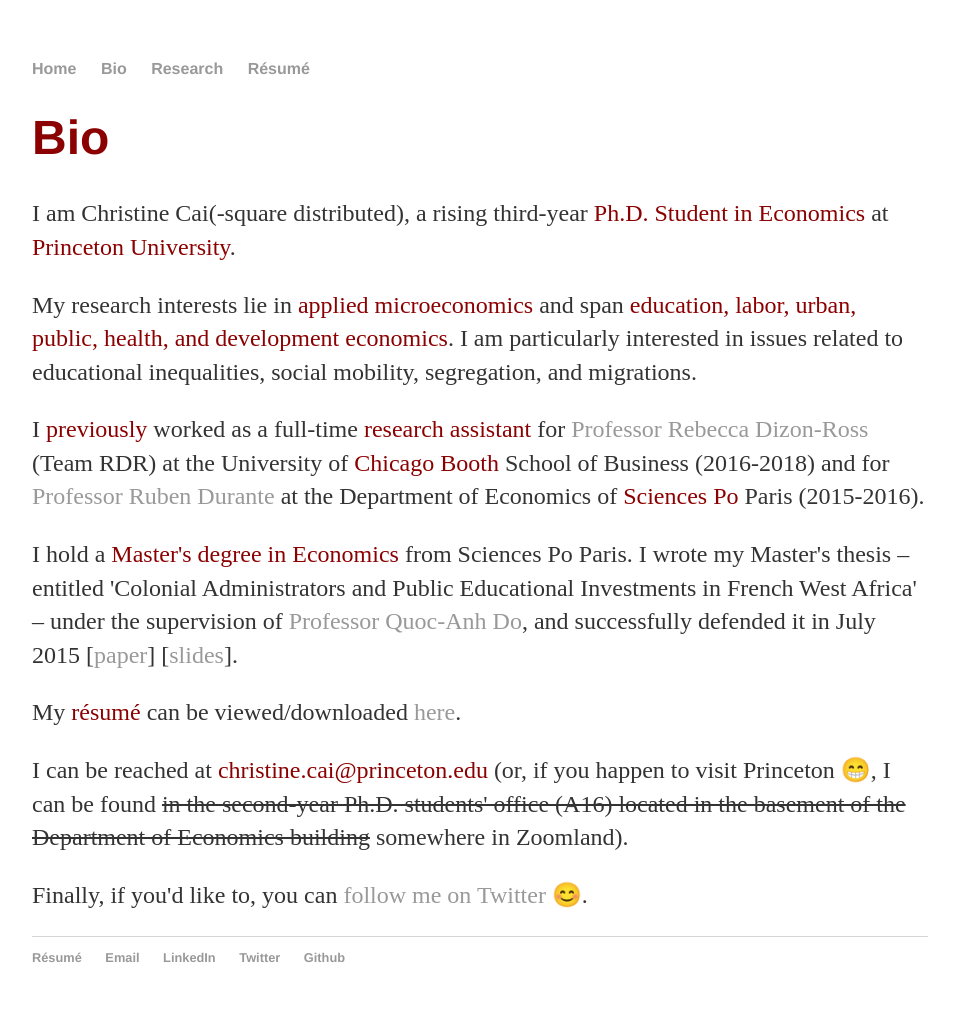
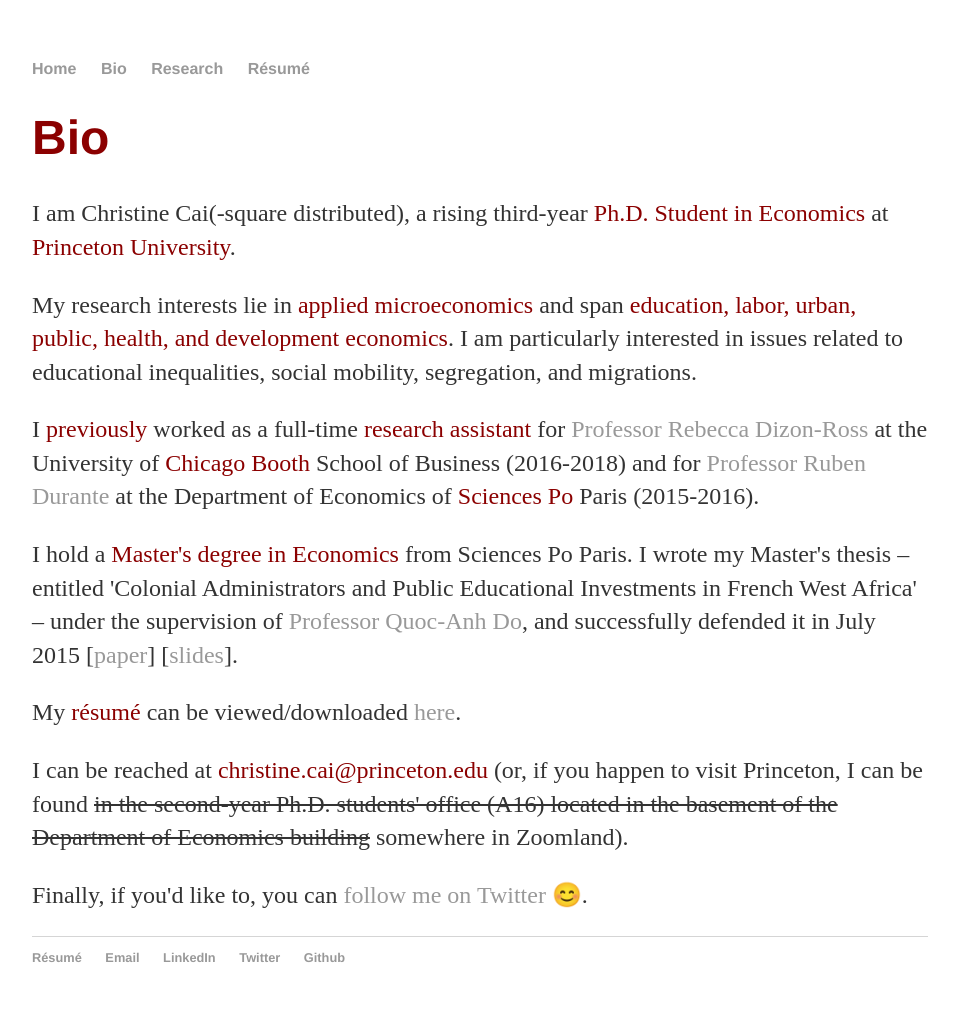
Before and after one commit to christinecai/christinecai.github.io, a Jekyll site: the page built from bio/Bio.html, in a window 1280 px wide. Shown: the whole page, without its empty margins (160-1119 px from the left). Built offline with Jekyll 4.4.1, drawn with Linux system fonts in a browser that asks for light colours.

Commit message:
Update Bio.html

```diff
--- a/bio/Bio.html
+++ b/bio/Bio.html
@@ -16,7 +16,7 @@
 			I am particularly interested in issues related to educational inequalities, social mobility, segregation, and migrations.</p>
 
 <p>I <font color="darkred">previously</font> worked as a full-time <font color="darkred">research assistant</font> for
-			<a href="http://faculty.chicagobooth.edu/rebecca.dizon-ross/">Professor Rebecca Dizon-Ross</a> (Team RDR)
+			<a href="http://faculty.chicagobooth.edu/rebecca.dizon-ross/">Professor Rebecca Dizon-Ross</a>
 	at the University of <font color="darkred">Chicago Booth</font> School of Business (2016-2018) and for
 			<a href="https://www.rubendurante.net">Professor Ruben Durante</a>
 	at the Department of Economics of <font color="darkred">Sciences Po</font> Paris (2015-2016).</p>
```
Also changed, not shown: other parts of bio/Bio.html (+1 -1 lines).
